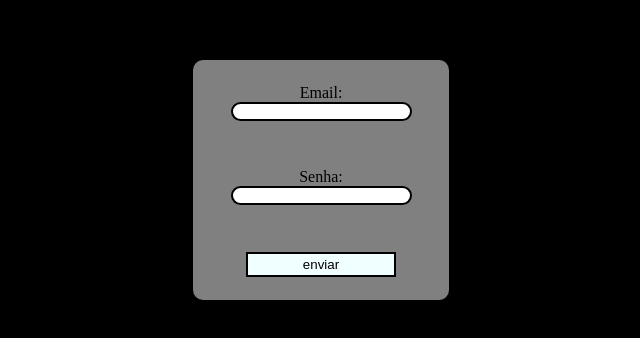
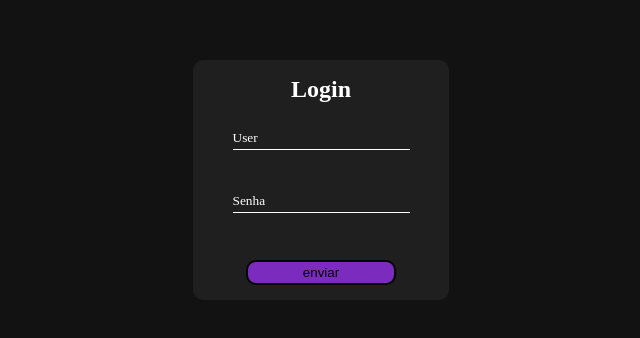
Before and after one commit to ThiagoMartins2611/LoginTest, a website: page src/index.html in a window 1280 px wide. Shown: the part 220-558 px from the top of the page, without its empty margins (319-959 px from the left). Drawn offline with Linux system fonts and the light colour scheme.

Commit message:
User att

```diff
--- a/index.ts
+++ b/index.ts
@@ -23,7 +23,7 @@ app.get('/', (req:express.Request, res:express.Response)=>{
 app.post('/enviar', (req:express.Request, res:express.Response )=>{
     console.log(req.body)
 
-    res.redirect('/obrigado');
+    res.json({sucess: true});
 })
 
 app.get('/obrigado', (req:express.Request, res:express.Response)=>{
--- a/src/emit.js
+++ b/src/emit.js
@@ -5,14 +5,14 @@ formulario.addEventListener("submit", async (e)=>{
     e.preventDefault()
 
 
-    const email = document.getElementById("email").value;
+    const user = document.getElementById("user").value;
     const senha = document.getElementById("senha").value;
 
-    const dados = { email, senha };
+    const dados = { user, senha };
 
     try{
 
-        await fetch('/enviar', {
+       const response = await fetch('/enviar', {
 
             method: "POST",
             headers: {
@@ -21,6 +21,14 @@ formulario.addEventListener("submit", async (e)=>{
             body: JSON.stringify(dados)
 
         });
+
+        const data = await response.json()
+
+        console.log(data)
+
+        if(data.sucess){
+            window.location.href = '/obrigado';
+        }
 
 
     }catch(erro){
--- a/src/index.html
+++ b/src/index.html
@@ -12,14 +12,16 @@
 
     <form id="forms" action="/enviar" method="post">
 
-        <div class="box" id="boxEmail">
-            <label for="email">Email:</label>
-            <input type="email" name="email" id="email" required>
+        <h2>Login</h2>
+
+        <div class="box" id="boxUser">
+            <input class="input" type="name" name="user" id="user" required>
+            <label class="label" id="labelUser" for="user">User</label>
         </div>
 
         <div class="box" id="boxSenha">
-        <label for="senha">Senha:</label>
-        <input type="password" name="senha" id="senha" required>
+        <input class="input" type="password" name="senha" id="senha" required>
+        <label class="label" for="senha" id="labelSenha">Senha</label>
         </div>
 
         <button type="submit">enviar</button>
--- a/src/style.css
+++ b/src/style.css
@@ -2,6 +2,10 @@
     border: 0;
     padding: 0;
     margin: 0;
+
+    box-sizing: border-box;
+
+    color: white;
 }
 html, body{
     width: 100%;
@@ -11,7 +15,7 @@ body{
     display: flex;
     justify-content: center;
     align-items: center;
-    background-color: black;
+    background-color: #121212;
 
 }
 
@@ -26,36 +30,61 @@ body{
 
     border-radius: 10px;
 
-    background-color: gray;
+    background-color: #1F1F1F;
 }
 
 #forms button{
     width: 150px;
     height: 25px;
-    background-color: azure;
+    background-color: #7B2CBF;
     border: 2px black solid;
+    border-radius: 10px;
+    color: black;
     transition: 0.3s;
 }
 
 #forms button:hover{
-    background-color: rgb(176, 251, 251);
+    background-color: #03DAC6;
     cursor: pointer;
 }
 
 .box{
     display: flex;
-    justify-content: center;
-    align-items: center;
     flex-direction: column;
 
 }
 input{
-    border: 2px black solid;
-    border-radius: 10px;
+    background-color: transparent;
+    border-bottom: 1px white solid;
+
+    outline: none;
+}
+
+label{
+    color: white;
+    font-size:smaller;
+
+    transform: translateY(-20px);
+    transition: 0.3s;
 }
 
 
-input:focus{
-    width: 120%;
-    height: 110%;
+#forms .input:valid ~ .label, #forms .input:focus ~ .label {
+    transform: translateY(-35px);
 }
+
+
+input[type="password"]::-ms-reveal,
+input[type="password"]::-ms-clear {
+  display: none;
+}
+
+input[type="password"]::-webkit-contacts-auto-fill-button,
+input[type="password"]::-webkit-credentials-auto-fill-button {
+  display: none !important;
+}
+
+input[type="password"] {
+    appearance: none;
+    -webkit-text-security: disc;
+  }
```
